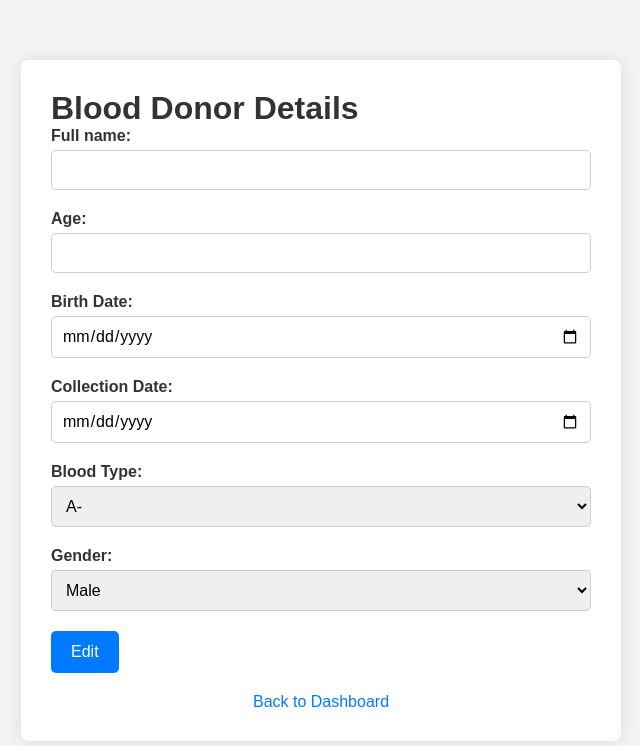
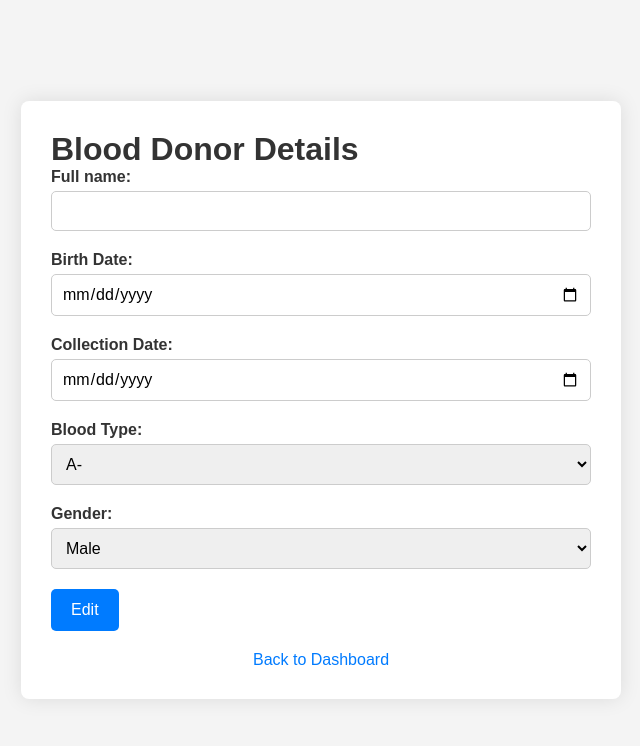
Before and after one commit to VianVargas/Finals, a PHP site: page /Dashboard/Edit.php in a window 1280 px wide. Shown: the top 746 px of the page, without its empty margins (319-959 px from the left). Run offline with PHP 8.4, Linux system fonts and the light colour scheme.

Commit message:
removed age

```diff
--- a/Dashboard/Edit.php
+++ b/Dashboard/Edit.php
@@ -5,7 +5,7 @@ error_reporting(E_ALL);
 
 include "../Database/db_connect.php";
 
-$FullName = $Age = $BirthDate = $BloodType = $Gender = $CollectDate = '';
+$FullName = $BirthDate = $BloodType = $Gender = $CollectDate = '';
 $id = '';
 
 if ($_SERVER["REQUEST_METHOD"] == "GET" && isset($_GET['id'])) {
@@ -20,7 +20,7 @@ if ($_SERVER["REQUEST_METHOD"] == "GET" && isset($_GET['id'])) {
     if ($result->num_rows > 0) {
         $row = $result->fetch_assoc();
         $FullName = isset($row['Full_Name']) ? $row['Full_Name'] : '';
-        $Age = isset($row['Age']) ? $row['Age'] : '';
+
         $BirthDate = isset($row['Birth_Date']) ? $row['Birth_Date'] : '';
         $BloodType = isset($row['Blood_Type']) ? $row['Blood_Type'] : '';
         $Gender = isset($row['Gender']) ? $row['Gender'] : '';
@@ -32,37 +32,42 @@ if ($_SERVER["REQUEST_METHOD"] == "GET" && isset($_GET['id'])) {
     $stmt->close();
 }
 
+$error_message = '';
+
 if ($_SERVER["REQUEST_METHOD"] == "POST" && isset($_POST["Update-box"])) {
-
     $id = $_POST['Donors_ID'];
     $FullName = $_POST['Full_Name'];
-    $Age = $_POST['Age'];
     $BirthDate = $_POST['Birth_Date'];
     $BloodType = isset($_POST['Blood_Type']) ? $_POST['Blood_Type'] : '';
     $Gender = isset($_POST['Gender']) ? $_POST['Gender'] : '';
     $CollectDate = $_POST['Collection_Date'];
 
-    $FullName = strip_tags($FullName);
-    $Age = strip_tags($Age);
-    $BirthDate = strip_tags($BirthDate);
-    $BloodType = strip_tags($BloodType);
-    $Gender = strip_tags($Gender);
-    $CollectDate = strip_tags($CollectDate);
+    // Calculate age based on the new birth date
+    $birthDate = new DateTime($BirthDate);
+    $today = new DateTime();
+    $age = $today->diff($birthDate)->y;
 
-    $sql = "UPDATE blood_donors SET Full_Name=?, Age=?, Birth_Date=?, Blood_Type=?, Gender=?, Collection_Date=? WHERE Donors_ID=?";
+    // Check if age is between 18 and 65
+    if ($age < 18 || $age > 65) {
+        $error_message = "Sorry, donors must be between 18 and 65 years old.";
+    } else {
+        $sql = "UPDATE blood_donors SET Full_Name=?, Birth_Date=?, Blood_Type=?, Gender=?, Collection_Date=?, Age=? WHERE Donors_ID=?";
         $stmt = $conn->prepare($sql);
-    $stmt->bind_param("ssssssi", $FullName, $Age, $BirthDate, $BloodType, $Gender, $CollectDate, $id);
+        if ($stmt === false) {
+            $error_message = "Error in preparing the statement: " . $conn->error;
+        } else {
+            $stmt->bind_param("sssssii", $FullName, $BirthDate, $BloodType, $Gender, $CollectDate, $age, $id);
 
             if ($stmt->execute()) {
-        echo "Donor details updated successfully.";
-
                 header("Location: View.php?id=" . $id);
                 exit();
             } else {
-        echo "Error updating donor details: " . $stmt->error;
+                $error_message = "Error updating donor details: " . $stmt->error;
             }
 
             $stmt->close();
+        }
+    }
 }
 
 $conn->close();
@@ -156,10 +161,7 @@ $conn->close();
                 <label for="Full_Name">Full name:</label>
                 <input type="text" name="Full_Name" id="Full_Name" class="form-control" value="<?php echo htmlspecialchars($FullName); ?>">
             </div>
-            <div class="form-group">
-                <label for="Age">Age:</label>
-                <input type="text" name="Age" id="Age" class="form-control" value="<?php echo htmlspecialchars($Age); ?>">
-            </div>
+
             <div class="form-group">
                 <label for="Birth_Date">Birth Date:</label>
                 <input type="date" name="Birth_Date" id="Birth_Date" class="form-control" value="<?php echo htmlspecialchars($BirthDate); ?>">
```
Lines whose indentation alone changed are shown as unchanged.
